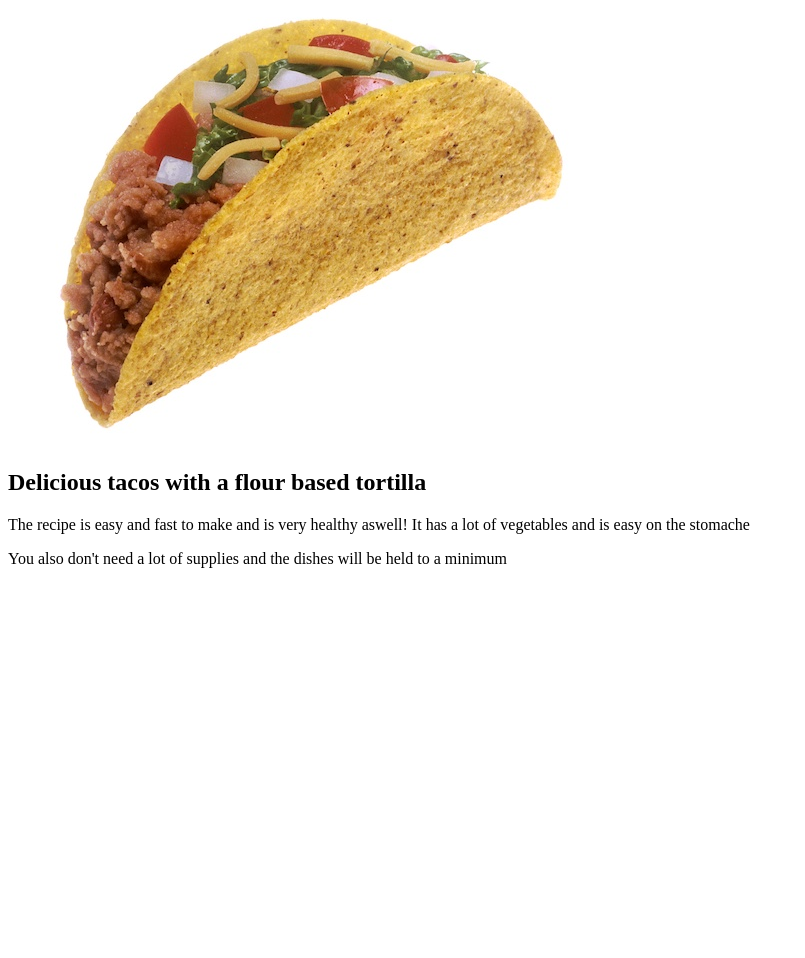
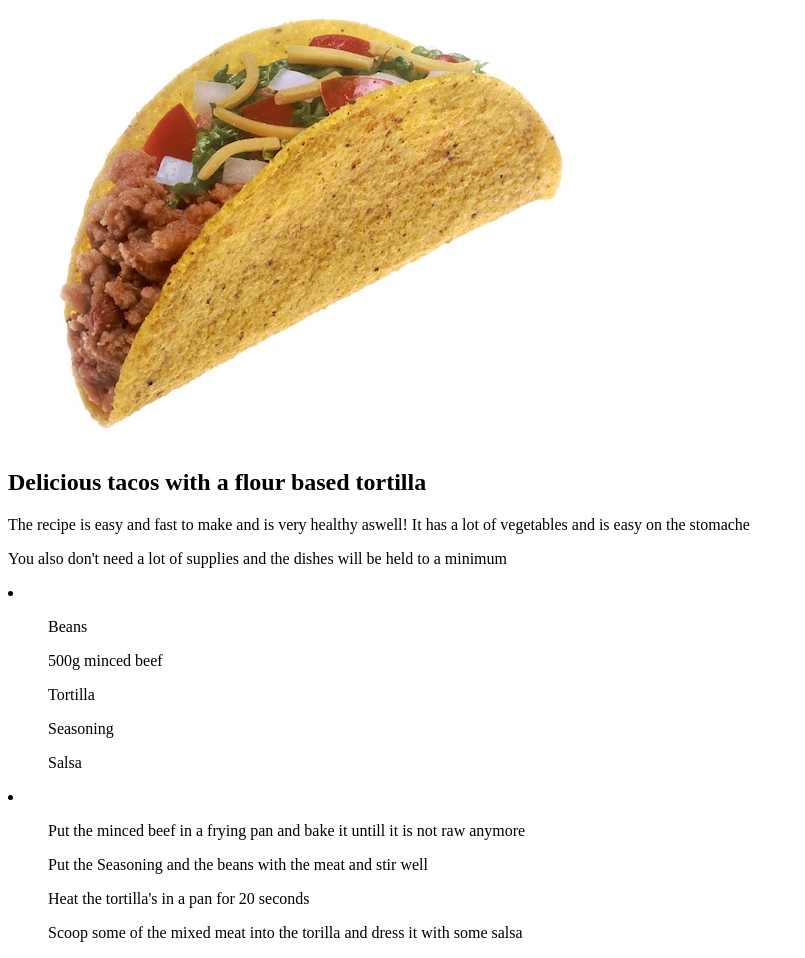
Before and after one commit to Phanthix/odin-recipes, a plain HTML site: page recipes/tacos.html in a window 1280 px wide. Shown: the part 79-1037 px from the top of the page, without its empty margins (0-805 px from the left). Before the commit the page ends 800 px from the top, so only its background shows below. Drawn offline with Linux system fonts and the light colour scheme.

Commit message:
Made an unordered list for the ingredients and an ordered list for making the recipe

```diff
--- a/recipes/tacos.html
+++ b/recipes/tacos.html
@@ -9,5 +9,19 @@
         <h2>Delicious tacos with a flour based tortilla</h2>
         <p>The recipe is easy and fast to make and is very healthy aswell! It has a lot of vegetables and is easy on the stomache</p>
         <p>You also don't need a lot of supplies and the dishes will be held to a minimum</p>
+
+        <li>
+            <ul>Beans</ul>
+            <ul>500g minced beef</ul>
+            <ul>Tortilla</ul>
+            <ul>Seasoning</ul>
+            <ul>Salsa</ul>
+        </li>
+        <li>
+            <ol>Put the minced beef in a frying pan and bake it untill it is not raw anymore</ol>
+            <ol>Put the Seasoning and the beans with the meat and stir well</ol>
+            <ol>Heat the tortilla's in a pan for 20 seconds</ol>
+            <ol>Scoop some of the mixed meat into the torilla and dress it with some salsa</ol>
+        </li>
     </body>
 </html>
```
